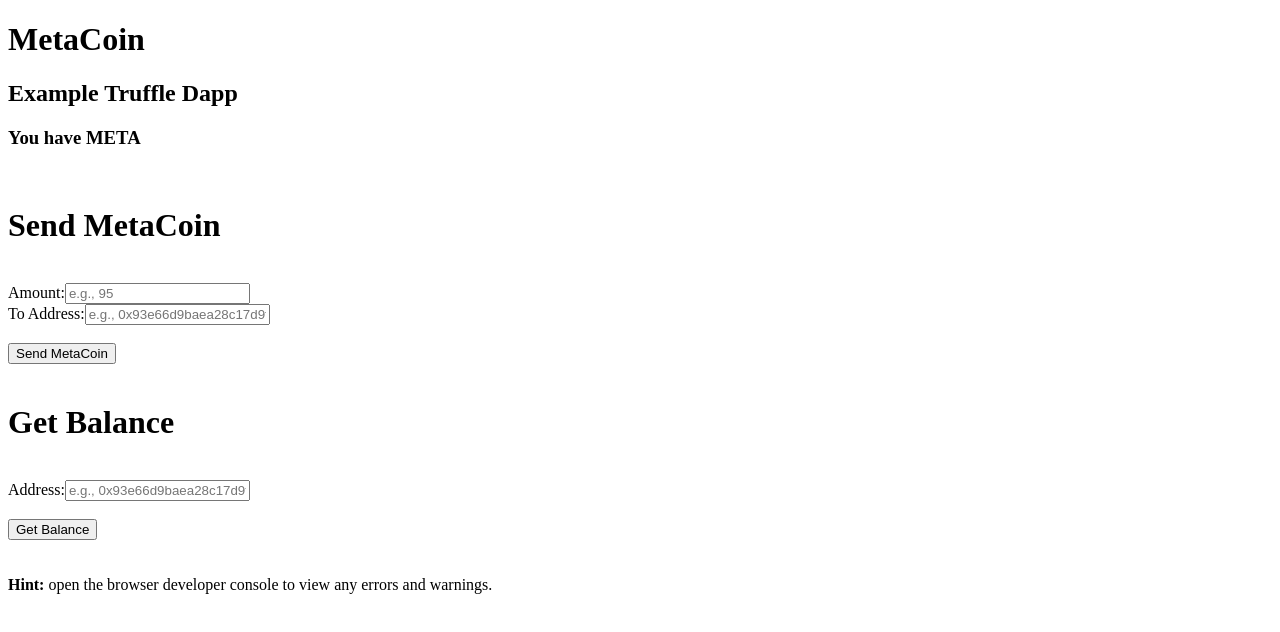
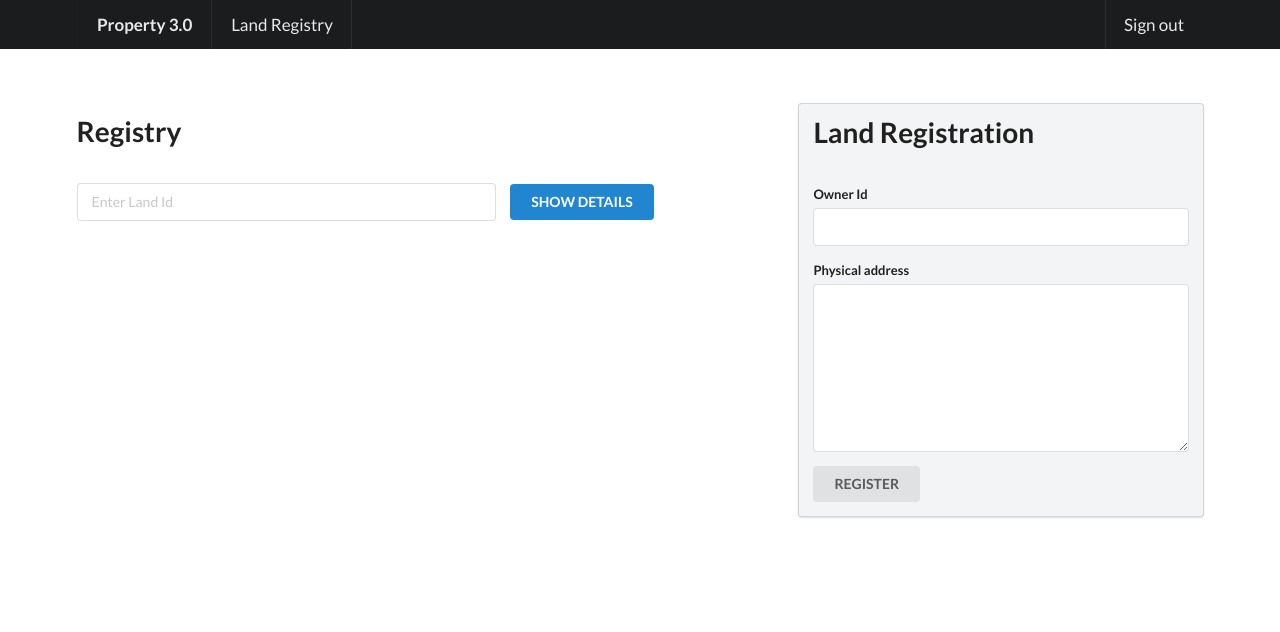
Before and after one commit to gaschwanden/myRegHack, a website: page app/index.html in a window 1280 px wide. Drawn offline with nearby package versions, Linux system fonts and the light colour scheme; files whose address does not match are found by name.

Commit message:
frontend updated

```diff
--- a/app/index.html
+++ b/app/index.html
@@ -1,30 +1,64 @@
 <!DOCTYPE html>
 <html>
 <head>
-  <title>MetaCoin - Truffle Webpack Demo w/ Frontend</title>
+  <title>Property 3.0 - Property in Blockchain</title>
   <link href='https://fonts.googleapis.com/css?family=Open+Sans:400,700' rel='stylesheet' type='text/css'>
+  <link rel="stylesheet" href="https://cdnjs.cloudflare.com/ajax/libs/semantic-ui/2.2.10/semantic.min.css">
+  <script src="https://code.jquery.com/jquery-2.2.4.min.js"></script>
+  <script src="https://cdnjs.cloudflare.com/ajax/libs/semantic-ui/2.2.10/semantic.min.js"></script>
   <script src="./app.js"></script>
 </head>
 <body>
-  <h1>MetaCoin</h1>
-  <h2>Example Truffle Dapp</h2>
-  <h3>You have <span class="black"><span id="balance"></span> META</span></h3>
-
-  <br>
-  <h1>Send MetaCoin</h1>
-  <br><label for="amount">Amount:</label><input type="text" id="amount" placeholder="e.g., 95"></input>
-  <br><label for="receiver">To Address:</label><input type="text" id="receiver" placeholder="e.g., 0x93e66d9baea28c17d9fc393b53e3fbdd76899dae"></input>
-  <br><br><button id="send" onclick="App.sendCoin()">Send MetaCoin</button>
-  <br><br>
-
-  <h1>Get Balance</h1>
-  <br><label for="address">Address:</label><input type="text" id="address" placeholder="e.g., 0x93e66d9baea28c17d9fc393b53e3fbdd76899dae"></input>
-  <br><br><button id="send" onclick="App.getBalance()">Get Balance</button>
-  <br><br>
-
-
-  <span id="status"></span>
-  <br>
-  <span class="hint"><strong>Hint:</strong> open the browser developer console to view any errors and warnings.</span>
+  <div class="ui huge inverted attached menu">
+    <div class="ui container">
+      <div class="header item">Property 3.0</div>
+      <a class="item">Land Registry</a>
+      <div class="right menu">
+        <a class="item">Sign out</a>
+      </div>
+    </div>
+  </div>
+  <div class="ui container">
+    <div class="ui stackable grid">
+      <div class="ten wide column">
+        <br /><br />
+        <h1 class="ui header">
+          Registry
+        </h1>
+        <br />
+        <div id="status"></div>
+        <form class="ui form">
+          <div class="ui inline fields">
+            <div class="ten wide field">
+              <input type="text" name='landId' placeholder="Enter Land Id">
+            </div>
+            <div class="six wide field">
+              <button class="ui primary button">SHOW DETAILS</button>
+            </div>
+          </div>
+        </form>
+      </div>
+      <div class="six wide column">
+        <br /><br />
+        <div class="ui secondary segment">
+          <h1 class="ui header">
+            Land Registration
+          </h1>
+          <br />
+          <form class="ui form">
+            <div class="field">
+              <label>Owner Id</label>
+              <input type="text" name='ownerId'>
+            </div>
+            <div class="field">
+              <label>Physical address</label>
+              <textarea name='physical_address'></textarea>
+            </div>
+            <button class="ui button" type="submit">REGISTER</button>
+          </form>
+        </div>
+      </div>
+    </div>
+  </div>
 </body>
 </html>
--- a/app/javascripts/app.js
+++ b/app/javascripts/app.js
@@ -6,10 +6,10 @@
 import { default as contract } from 'truffle-contract'
 
 // Import our contract artifacts and turn them into usable abstractions.
-import metacoin_artifacts from '../../build/contracts/MetaCoin.json'
+import landregistry_artifacts from '../../build/contracts/LandRegistry.json'
 
 // MetaCoin is our usable abstraction, which we'll use through the code below.
-var MetaCoin = contract(metacoin_artifacts);
+var LandRegistry = contract(landregistry_artifacts);
 
 // The following code is simple to show off interacting with your contracts.
 // As your needs grow you will likely need to change its form and structure.
@@ -22,7 +22,7 @@
     var self = this;
 
     // Bootstrap the MetaCoin abstraction for Use.
-    MetaCoin.setProvider(web3.currentProvider);
+    LandRegistry.setProvider(web3.currentProvider);
 
     // Get the initial account balance so it can be displayed.
     web3.eth.getAccounts(function(err, accs) {
@@ -38,8 +38,6 @@
 
       accounts = accs;
       account = accounts[0];
-
-      self.refreshBalance();
     });
   },
 
@@ -48,53 +46,43 @@
     status.innerHTML = message;
   },
 
-  refreshBalance: function() {
+  getLandByOwner: function() {
     var self = this;
+    var landId = parseInt(document.getElementById("landId").value);
 
-    var meta;
-    MetaCoin.deployed().then(function(instance) {
-      meta = instance;
-      return meta.getBalance.call(account, {from: account});
-    }).then(function(value) {
-      var balance_element = document.getElementById("balance");
-      balance_element.innerHTML = value.valueOf();
+    this.setStatus("Searching for land details... (please wait)");
+
+    var registry;
+    LandRegistry.deployed().then(function(instance) {
+      registry = instance;
+      return registry.getLandByOwner(landId);
+    }).then(function() {
+      self.setStatus("Land details received!");
     }).catch(function(e) {
       console.log(e);
-      self.setStatus("Error getting balance; see log.");
+      self.setStatus("Error finding land details.");
     });
   },
 
-  sendCoin: function() {
+  registerLand: function() {
     var self = this;
+    var owner = document.getElementById("ownerId").value;
+    var physicalAddress = document.getElementById("physical_address").value;
+    var landId;
 
-    var amount = parseInt(document.getElementById("amount").value);
-    var receiver = document.getElementById("receiver").value;
+    this.setStatus('Registering land... (please wait)');
 
-    this.setStatus("Initiating transaction... (please wait)");
-
-    var meta;
-    MetaCoin.deployed().then(function(instance) {
-      meta = instance;
-      return meta.sendCoin(receiver, amount, {from: account});
-    }).then(function() {
-      self.setStatus("Transaction complete!");
-      self.refreshBalance();
+    var registry;
+    LandRegistry.deployed().then(function(instance) {
+      registry = instance;
+      registry.registerLand(owner, physicalAddress);
+      return self.getLandByOwner(owner);
+    }).then(function(landId) {
+      self.setStatus('Land registered with ID: ' + landId);
     }).catch(function(e) {
       console.log(e);
-      self.setStatus("Error sending coin; see log.");
+      self.setStatus('Error: Could not register land;');
     });
-  },
-
-  getBalance: function() {
-    alert('hello_world');
-
-    var address = parseInt(document.getElementById("address").value)
-    var self = this;
-    var meta;
-    MetaCoin.deploy().then(function(instance) {
-      meta = instance;
-      alert(meta.getBalance.call(address, {from: address}))
-    })
   }
 };
 
--- a/app/stylesheets/app.css
+++ b/app/stylesheets/app.css
@@ -1,52 +1,5 @@
-body {
-  margin-left: 25%;
-  margin-right: 25%;
-  margin-top: 10%;
+html, body {
+  margin: 0;
+  padding: 0;
   font-family: "Open Sans", sans-serif;
 }
-
-label {
-  display: inline-block;
-  width: 100px;
-}
-
-input {
-  width: 500px;
-  padding: 5px;
-  font-size: 16px;
-}
-
-button {
-  font-size: 16px;
-  padding: 5px;
-}
-
-h1, h2 {
-  display: inline-block;
-  vertical-align: middle;
-  margin-top: 0px;
-  margin-bottom: 10px;
-}
-
-h2 {
-  color: #AAA;
-  font-size: 32px;
-}
-
-h3 {
-  font-weight: normal;
-  color: #AAA;
-  font-size: 24px;
-}
-
-.black {
-  color: black;
-}
-
-#balance {
-  color: black;
-}
-
-.hint {
-  color: #666;
-}
```
